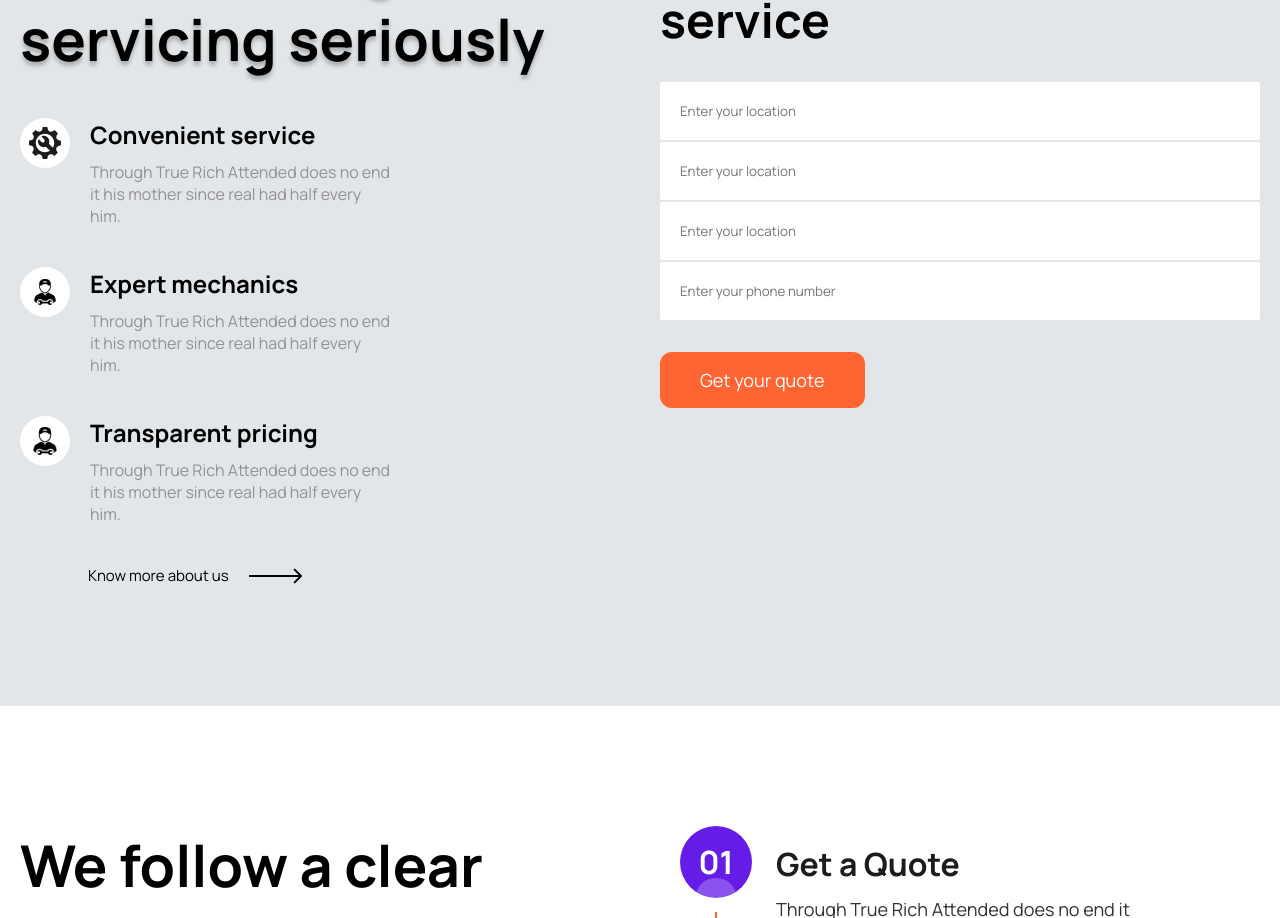
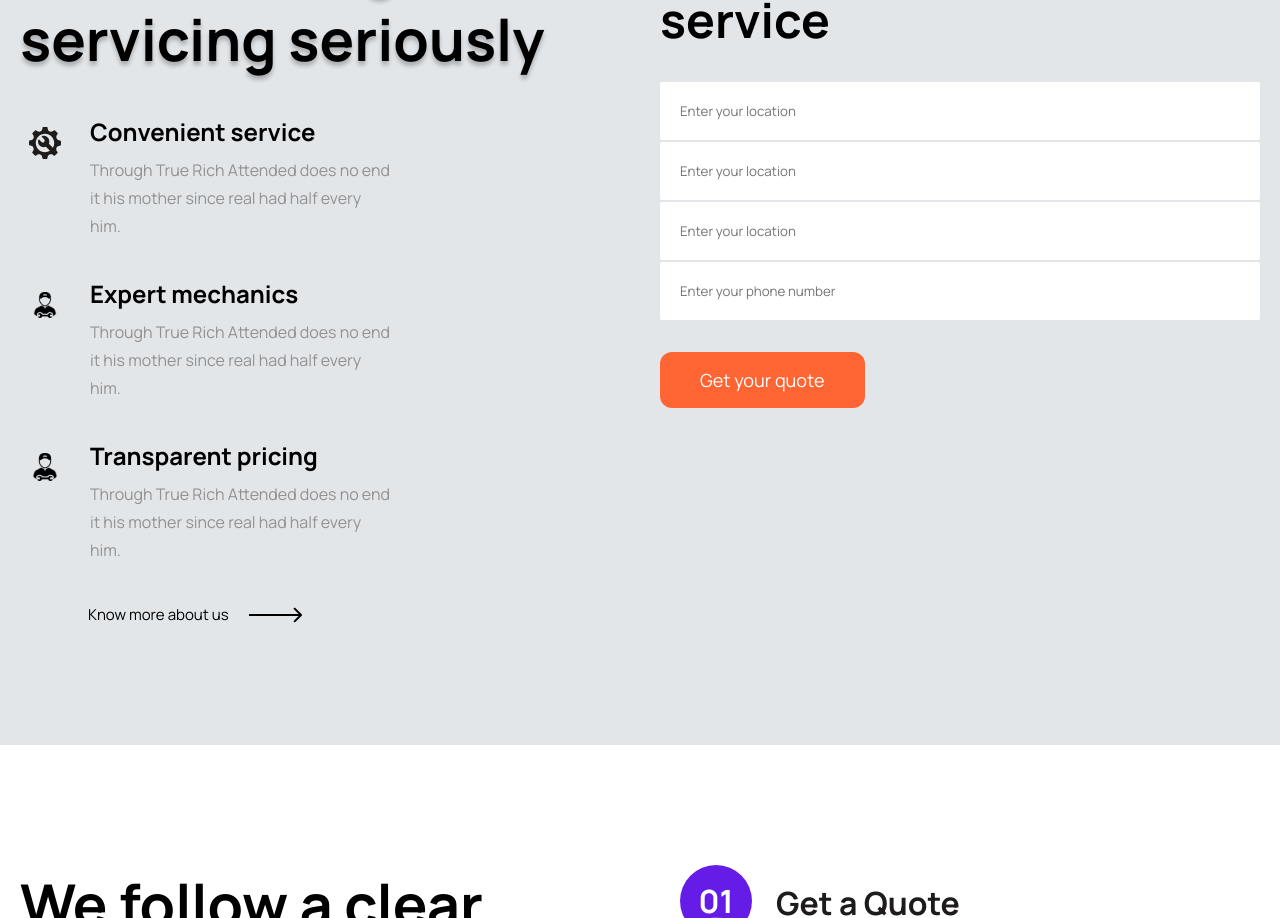
Before and after one commit to ernestas17/CA_Team_2, a React (Create React App) app: page / in a window 1280 px wide. Shown: the part 1068-1986 px from the top of the page. Built offline with nearby package versions, Linux system fonts and the light colour scheme.

Commit message:
Updated background-color selection

```diff
--- a/src/components/atoms/Feature/Feature.styled.jsx
+++ b/src/components/atoms/Feature/Feature.styled.jsx
@@ -22,6 +22,7 @@ export const StyledIcon = styled.div`
 
 export const StyledText = styled.div`
   width: 80%;
+  line-height: 28px;
   h5 {
     font-size: var(--title2);
     padding-bottom: 10px;
--- a/src/components/molecules/Features/Features.jsx
+++ b/src/components/molecules/Features/Features.jsx
@@ -6,12 +6,12 @@ import {
   DollarIcon,
 } from '../../../assets/icons/icons';
 
-const Features = () => {
+const Features = ({ bgColor }) => {
   return (
     <StyledFeatures>
       <Feature
         icon={<ServiceIcon />}
-        bgColor="white"
+        bgColor={bgColor}
         headline={'Convenient service'}
         text={
           'Through True Rich Attended does no end it his mother since real had half every him.'
@@ -19,7 +19,7 @@ const Features = () => {
       />
       <Feature
         icon={<MechanicIcon />}
-        bgColor="white"
+        bgColor={bgColor}
         headline={'Expert mechanics'}
         text={
           'Through True Rich Attended does no end it his mother since real had half every him.'
@@ -27,7 +27,7 @@ const Features = () => {
       />
       <Feature
         icon={<DollarIcon />}
-        bgColor="white"
+        bgColor={bgColor}
         headline={'Transparent pricing'}
         text={
           'Through True Rich Attended does no end it his mother since real had half every him.'
```
